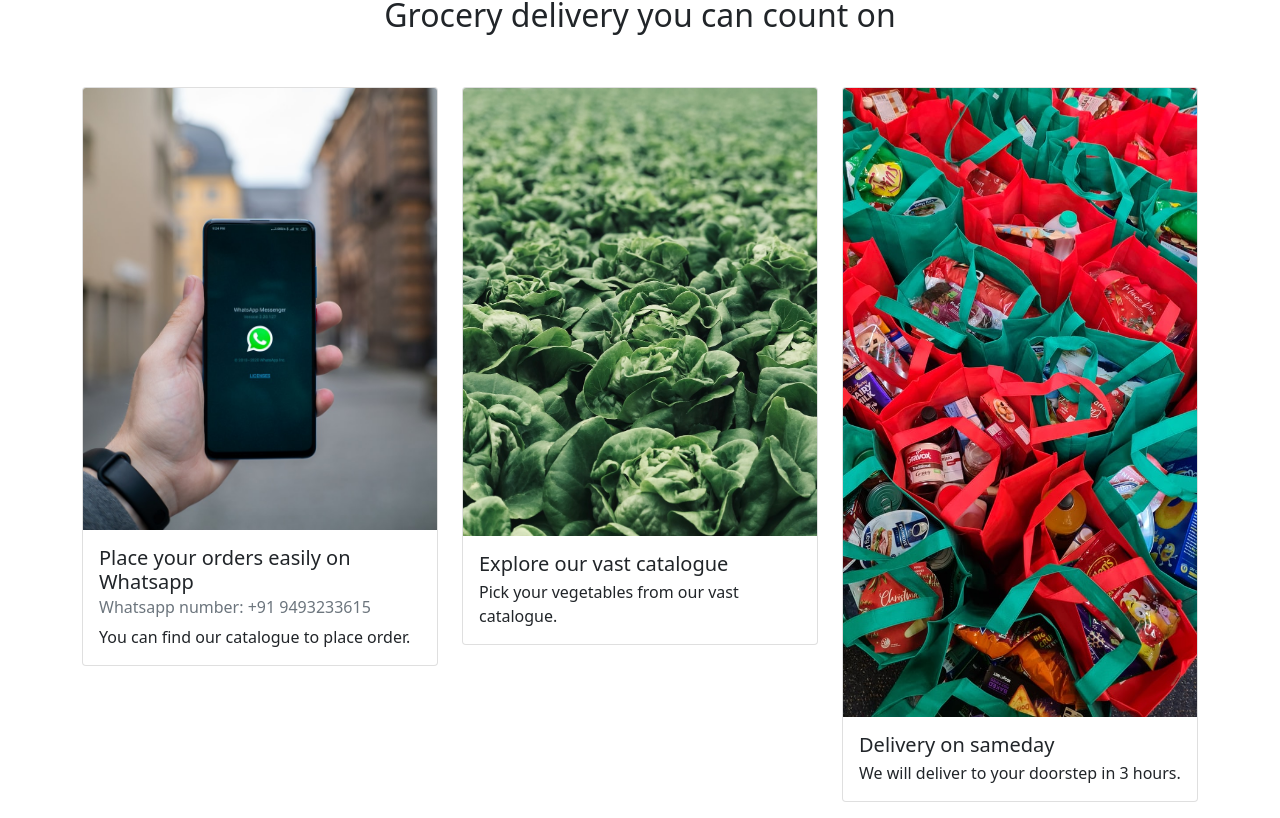
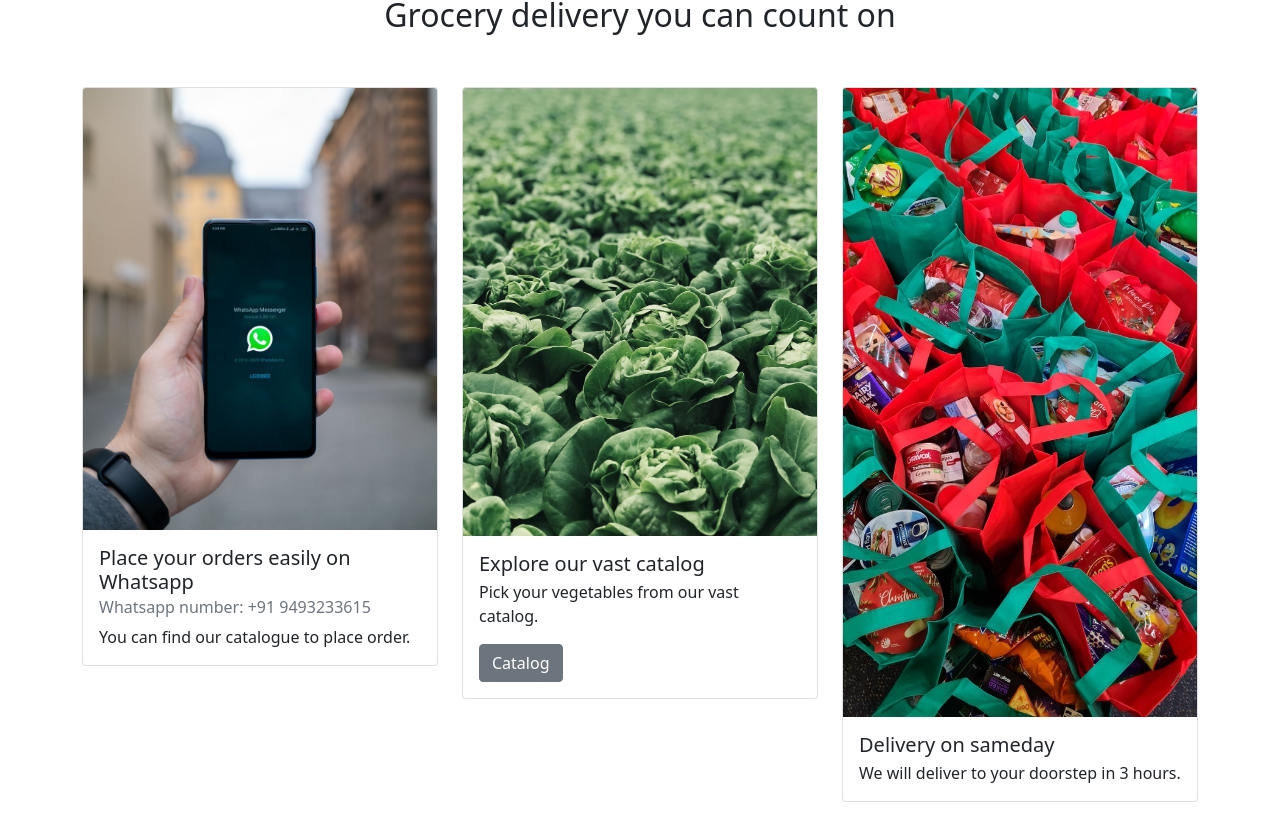
Before and after one commit to dinesh-tathekalva/kisaan-fresh-365, a React (Create React App) app: page / in a window 1280 px wide. Shown: the part 732-1550 px from the top of the page. Built offline with nearby package versions, Linux system fonts and the light colour scheme.

Commit message:
updated catalog button

```diff
--- a/src/components/KCard.js
+++ b/src/components/KCard.js
@@ -1,11 +1,11 @@
 import React from 'react';
 import {
     Card, CardImg, CardText, CardBody,
-  CardTitle, CardSubtitle
+    CardTitle, CardSubtitle, Button
 } from 'reactstrap';
 
 const KCard = (props) => {
-    const {image, title, content, subTitle} = props
+    const { image, title, content, subTitle, showBtn } = props
     return (
         <div className="mb-3">
             <Card>
@@ -14,6 +14,10 @@ const KCard = (props) => {
                     <CardTitle tag="h5">{title}</CardTitle>
                     <CardSubtitle tag="h6" className="mb-2 text-muted">{subTitle}</CardSubtitle>
                     <CardText>{content}</CardText>
+                    {showBtn && <Button onClick={(e) => {
+                        e.preventDefault();
+                        window.location.href = 'https://wa.me/c/919493233615';
+                    }}>Catalog</Button>}
                 </CardBody>
             </Card>
         </div>
--- a/src/components/MainContainer.js
+++ b/src/components/MainContainer.js
@@ -22,7 +22,7 @@ export default function MainContainer() {
                         <KCard image={Whatsapp} title={"Place your orders easily on Whatsapp"} content={"You can find our catalogue to place order."} subTitle={"Whatsapp number: +91 9493233615"}/>
                     </div>
                     <div class="col-md-4">
-                        <KCard image={VeggiesPortrait} title={"Explore our vast catalogue"} content={"Pick your vegetables from our vast catalogue."} />
+                        <KCard image={VeggiesPortrait} title={"Explore our vast catalog"} content={"Pick your vegetables from our vast catalog."} showBtn={true} />
                     </div>
                     <div class="col-md-4">
                         <KCard image={Delivery} title={"Delivery on sameday"} content={"We will deliver to your doorstep in 3 hours."} />
```
Lines whose indentation alone changed are shown as unchanged.
